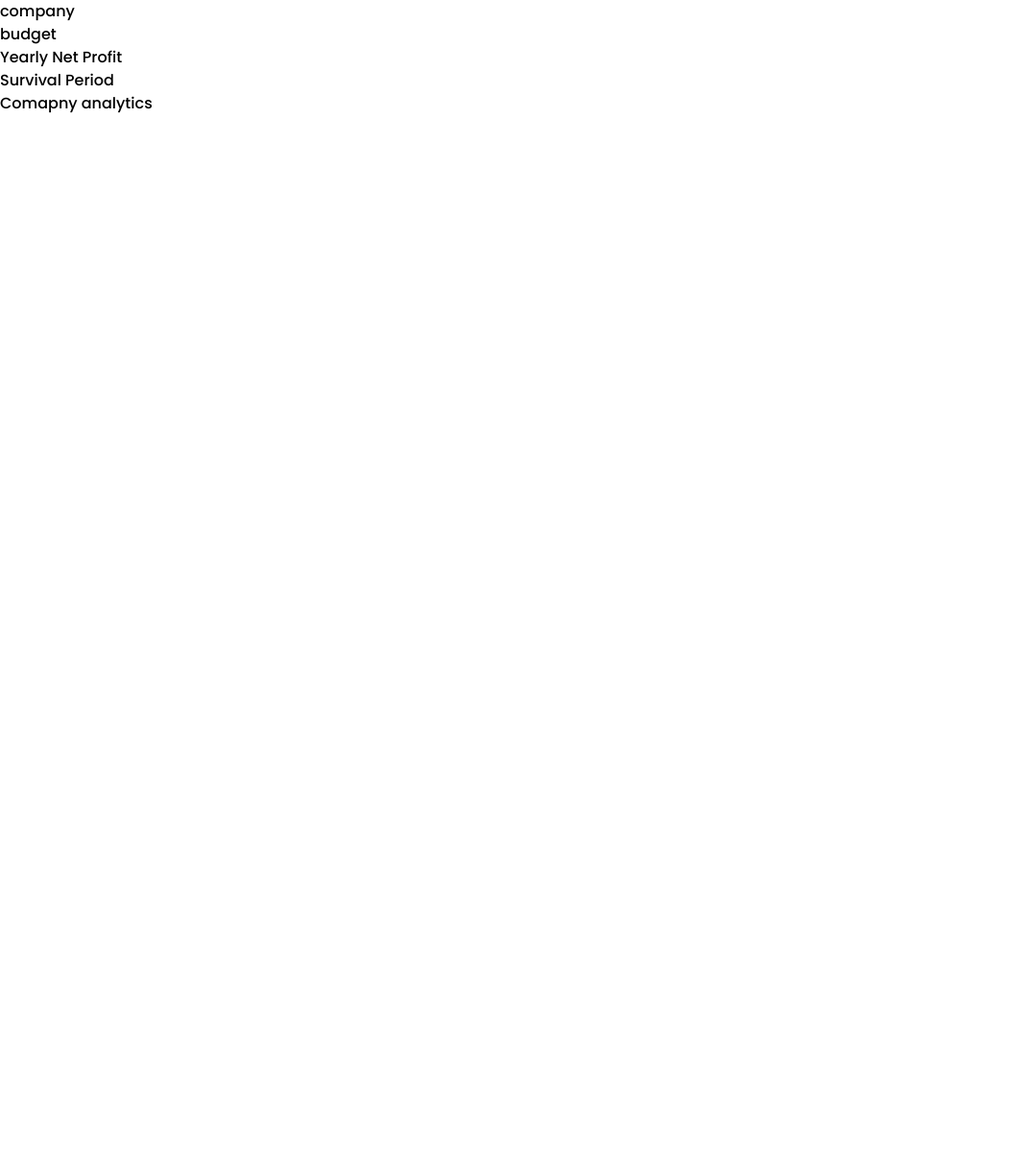
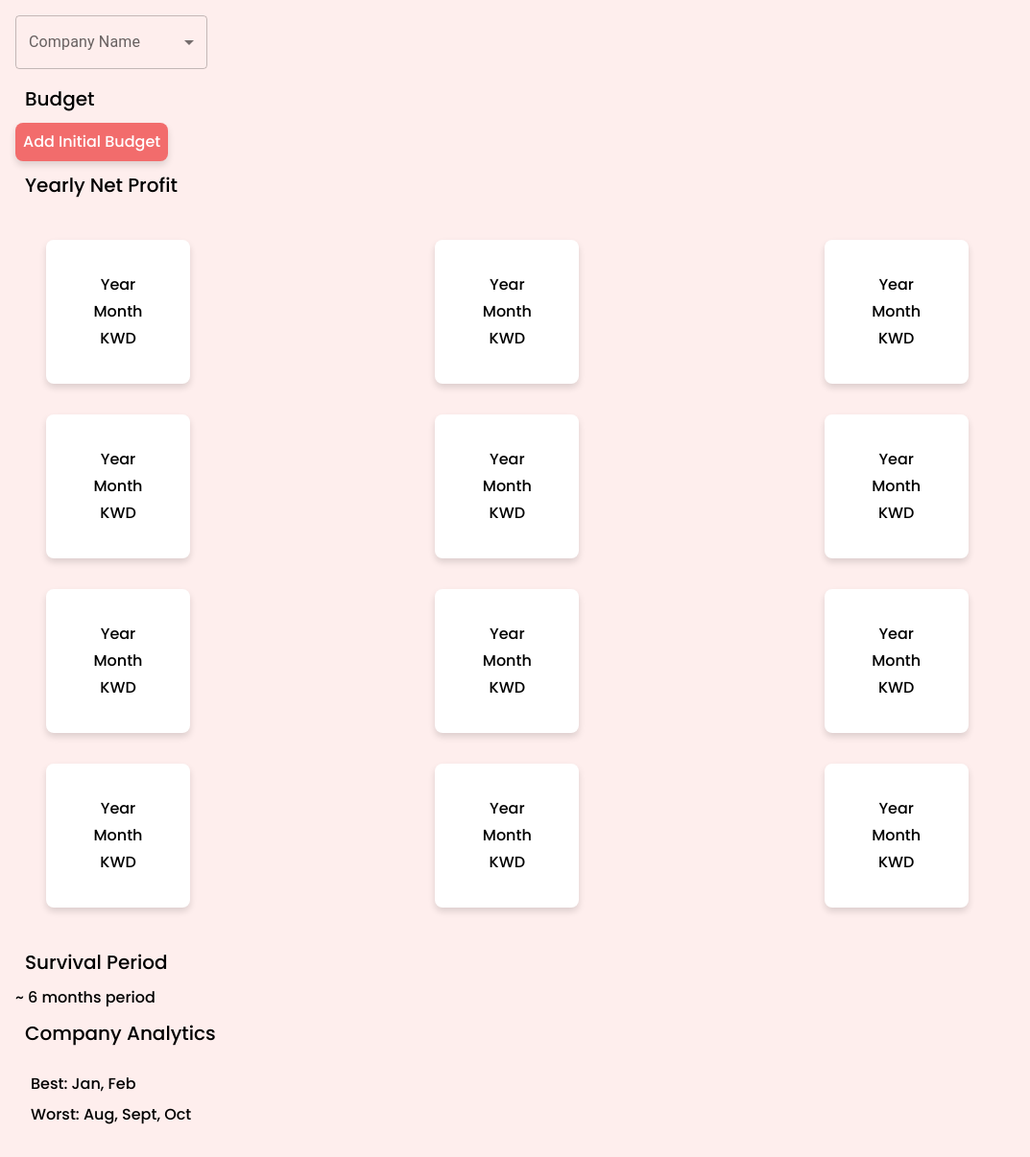
Before and after one commit to AliAlsarraf98/Hackathon-FE2, a React (Create React App) app: page / in a window 1280 px wide. Shown: the whole page at 96% size, without its empty margins (0-1073 px from the left). Before the commit the page ends 800 px from the top, so only its background shows below. Built offline with nearby package versions, Linux system fonts and the light colour scheme.

Commit message:
feat: Home page setup with ui

```diff
--- a/src/Pages/Home/index.js
+++ b/src/Pages/Home/index.js
@@ -1,13 +1,51 @@
-import React from "react";
+import React, { useState } from "react";
+import AddBudget from "../../Components/AddBudget";
+import CompanySelect from "../../Components/CompanySelect";
+import RecordCard from "../../Components/RecordCard";
+import classes from "./style.module.scss";
 
 const Home = () => {
+  const [company, setCompany] = useState("");
+
+  const onSelectCompany = (event) => {
+    setCompany(event.target.value);
+  };
+
   return (
-    <div>
-      <div>company</div>
-      <div>budget</div>
-      <div>Yearly Net Profit</div>
-      <div>Survival Period</div>
-      <div>Comapny analytics</div>
+    <div className={classes.container}>
+      <div className={classes["feature-box"]}>
+        <CompanySelect
+          company={company}
+          setCompany={setCompany}
+          onSelectCompany={onSelectCompany}
+        />
+        <div className={classes["budget-box"]}>
+          <div className={classes.title}>budget</div>
+          <AddBudget />
+        </div>
+        <div className={classes.title}>Yearly Net Profit</div>
+        <div className={classes["year-wrapper"]}>
+          <RecordCard />
+          <RecordCard />
+          <RecordCard />
+          <RecordCard />
+          <RecordCard />
+          <RecordCard />
+          <RecordCard />
+          <RecordCard />
+          <RecordCard />
+          <RecordCard />
+          <RecordCard />
+          <RecordCard />
+        </div>
+        <div className={classes.title}>Survival Period</div>
+        <div className={classes.value}> ~ 6 months period</div>
+        <div className={classes.title}>Company analytics</div>
+        <div className={classes.analytics}>
+          <div className={classes.value}>Best: Jan, Feb</div>
+          <div className={classes.value}>Worst: Aug, Sept, Oct</div>
+        </div>
+      </div>
     </div>
   );
 };
--- /dev/null
+++ b/src/Pages/Home/style.module.scss
@@ -0,0 +1,34 @@
+@import "../../styles/variables.scss";
+
+.container{
+    background-color: $light-bg;
+    display: flex;
+    flex-direction: column;
+
+    .feature-box{
+        padding:$spacing-md;
+            .title{
+            text-transform: capitalize;
+            margin:$spacing-sm;
+            font-size: $font-md;
+            align-items: left;
+        }
+        .year-wrapper{
+            display: grid;
+            padding:$spacing-md;
+            grid-template-columns: repeat(auto-fill, minmax(20rem, 1fr));
+
+            @media (max-width: 768px) {
+                width: 100%;
+                padding-left: 5em;              }
+
+        }
+    }
+
+    .analytics{
+        display: grid;
+        padding:$spacing-md;
+        grid-template-rows: repeat(auto-fill, minmax(2rem, 1fr));
+    }
+
+}
```
Also changed, not shown: src/Pages/Home/style.scss (deleted).
